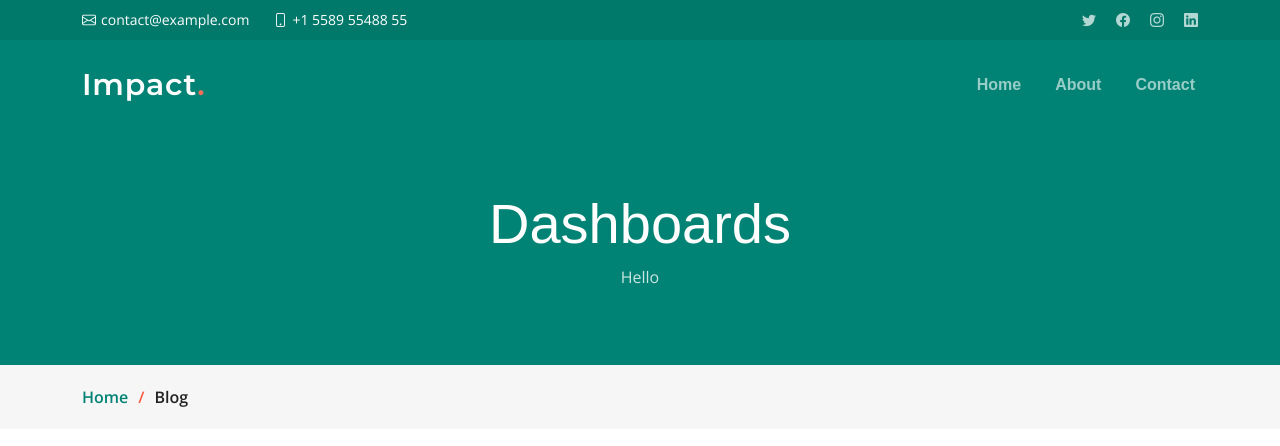
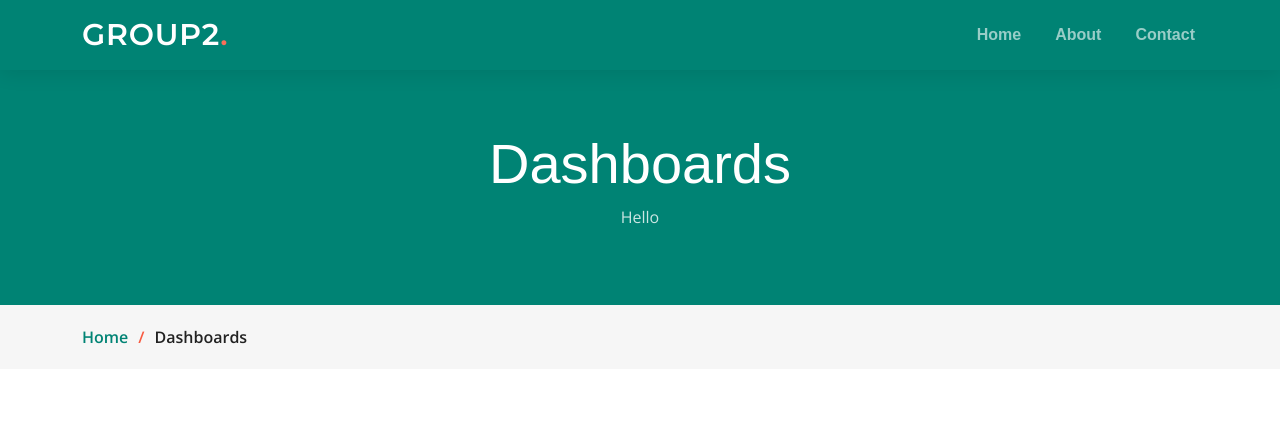
Before and after one commit to techcodebhavesh/iotcp, a plain HTML site: page blog.html in a window 1280 px wide. Drawn offline with nearby package versions, Linux system fonts and the light colour scheme.

Commit message:
Update blog.html

```diff
--- a/blog.html
+++ b/blog.html
@@ -5,7 +5,7 @@
   <meta charset="utf-8">
   <meta content="width=device-width, initial-scale=1.0" name="viewport">
 
-  <title>Impact Bootstrap Template - Blog</title>
+  <title>IOTCP</title>
   <meta content="" name="description">
   <meta content="" name="keywords">
 
@@ -40,19 +40,7 @@
 <body>
 
   <!-- ======= Header ======= -->
-  <section id="topbar" class="topbar d-flex align-items-center">
-    <div class="container d-flex justify-content-center justify-content-md-between">
-      <div class="contact-info d-flex align-items-center">
-        <i class="bi bi-envelope d-flex align-items-center"><a href="mailto:contact@example.com">contact@example.com</a></i>
-        <i class="bi bi-phone d-flex align-items-center ms-4"><span>+1 5589 55488 55</span></i>
-      </div>
-      <div class="social-links d-none d-md-flex align-items-center">
-        <a href="#" class="twitter"><i class="bi bi-twitter"></i></a>
-        <a href="#" class="facebook"><i class="bi bi-facebook"></i></a>
-        <a href="#" class="instagram"><i class="bi bi-instagram"></i></a>
-        <a href="#" class="linkedin"><i class="bi bi-linkedin"></i></i></a>
-      </div>
-    </div>
+
   </section><!-- End Top Bar -->
 
   <header id="header" class="header d-flex align-items-center">
@@ -61,14 +49,14 @@
       <a href="index.html" class="logo d-flex align-items-center">
         <!-- Uncomment the line below if you also wish to use an image logo -->
         <!-- <img src="assets/img/logo.png" alt=""> -->
-        <h1>Impact<span>.</span></h1>
+        <h1>GROUP2<span>.</span></h1>
       </a>
       <nav id="navbar" class="navbar">
         <ul>
-          <li><a href="index.html">Home</a></li>
-          <li><a href="index.html">About</a></li>
+          <li><a href="index2.html">Home</a></li>
+          <li><a href="index2.html">About</a></li>
 
-          <li><a href="index.html">Contact</a></li>
+          <li><a href="index2.html">Contact</a></li>
         </ul>
       </nav><!-- .navbar -->
 
@@ -97,7 +85,7 @@
         <div class="container">
           <ol>
             <li><a href="index.html">Home</a></li>
-            <li>Blog</li>
+            <li>Dashboards</li>
           </ol>
         </div>
       </nav>
```
